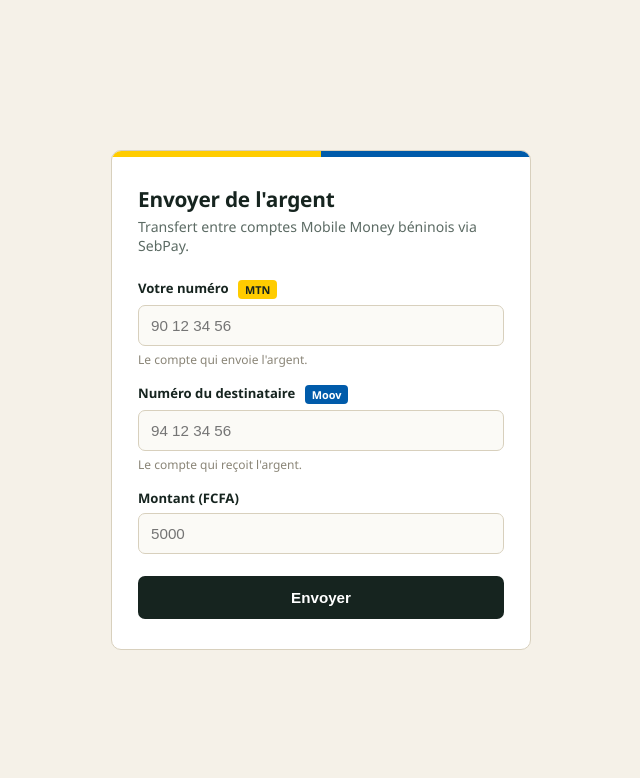
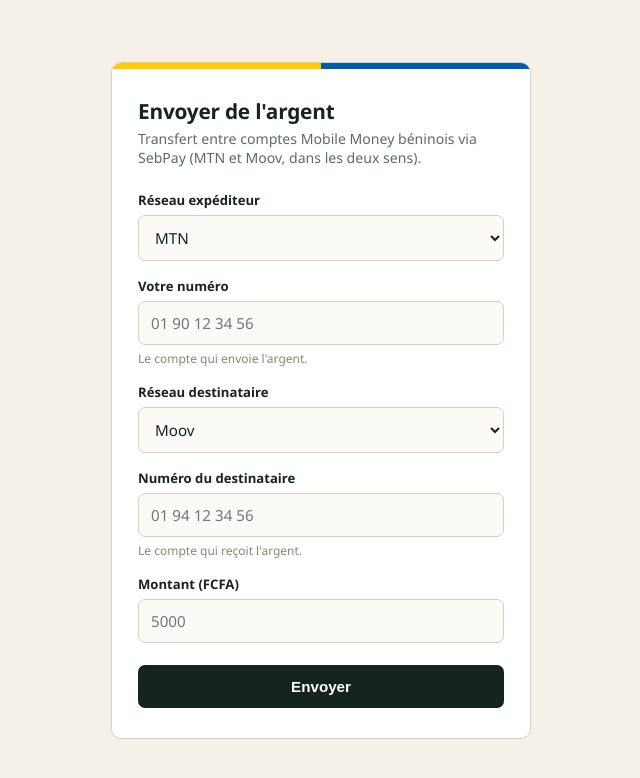
Before and after one commit to Sossouappolinaire/Th, a website: page public/index.html in a window 1280 px wide. Shown: the whole page, without its empty margins (319-959 px from the left). Drawn offline with Linux system fonts and the light colour scheme.

Commit message:
Add files via upload

```diff
--- a/public/app.js
+++ b/public/app.js
@@ -13,8 +13,10 @@ function showMessage(text, type) {
 }
 
 function isValidBeninPhone(value) {
-  const digits = value.replace(/\D/g, '');
-  return digits.length === 8 || (digits.length === 11 && digits.startsWith('229'));
+  let digits = value.replace(/\D/g, '');
+  if (digits.startsWith('229')) digits = digits.slice(3);
+  // Ancien format (8 chiffres) ou nouveau format depuis le 30/11/2024 (01 + 8 chiffres)
+  return digits.length === 8 || (digits.length === 10 && digits.startsWith('01'));
 }
 
 function sleep(ms) {
@@ -46,7 +48,9 @@ form.addEventListener('submit', async (event) => {
   event.preventDefault();
   messageBox.className = 'message';
 
+  const senderOperator = document.getElementById('senderOperator').value;
   const senderPhone = document.getElementById('senderPhone').value.trim();
+  const receiverOperator = document.getElementById('receiverOperator').value;
   const receiverPhone = document.getElementById('receiverPhone').value.trim();
   const amount = document.getElementById('amount').value.trim();
 
@@ -67,7 +71,7 @@ form.addEventListener('submit', async (event) => {
     const response = await fetch('/api/transfer', {
       method: 'POST',
       headers: { 'Content-Type': 'application/json' },
-      body: JSON.stringify({ senderPhone, receiverPhone, amount }),
+      body: JSON.stringify({ senderOperator, senderPhone, receiverOperator, receiverPhone, amount }),
     });
 
     const data = await response.json();
--- a/public/index.html
+++ b/public/index.html
@@ -77,15 +77,17 @@
     .badge--mtn { background: var(--mtn); color: #16241f; }
     .badge--moov { background: var(--moov); color: #fff; }
 
-    input {
+    input, select {
       width: 100%;
       padding: 11px 12px;
       border: 1px solid var(--line);
       border-radius: 7px;
       font-size: 0.95rem;
       background: #fbfaf6;
+      font-family: inherit;
+      color: inherit;
     }
-    input:focus {
+    input:focus, select:focus {
       outline: 2px solid var(--moov);
       outline-offset: 1px;
     }
@@ -123,18 +125,34 @@
     <div class="card__band"></div>
     <div class="card__body">
       <h1>Envoyer de l'argent</h1>
-      <p class="subtitle">Transfert entre comptes Mobile Money béninois via SebPay.</p>
+      <p class="subtitle">Transfert entre comptes Mobile Money béninois via SebPay (MTN et Moov, dans les deux sens).</p>
 
       <form id="transfer-form">
         <div class="field">
-          <label for="senderPhone">Votre numéro <span class="badge badge--mtn">MTN</span></label>
-          <input type="tel" id="senderPhone" name="senderPhone" placeholder="90 12 34 56" required />
+          <label for="senderOperator">Réseau expéditeur</label>
+          <select id="senderOperator" name="senderOperator" required>
+            <option value="mtn">MTN</option>
+            <option value="moov">Moov</option>
+          </select>
+        </div>
+
+        <div class="field">
+          <label for="senderPhone">Votre numéro</label>
+          <input type="tel" id="senderPhone" name="senderPhone" placeholder="01 90 12 34 56" required />
           <p class="hint">Le compte qui envoie l'argent.</p>
         </div>
 
         <div class="field">
-          <label for="receiverPhone">Numéro du destinataire <span class="badge badge--moov">Moov</span></label>
-          <input type="tel" id="receiverPhone" name="receiverPhone" placeholder="94 12 34 56" required />
+          <label for="receiverOperator">Réseau destinataire</label>
+          <select id="receiverOperator" name="receiverOperator" required>
+            <option value="moov">Moov</option>
+            <option value="mtn">MTN</option>
+          </select>
+        </div>
+
+        <div class="field">
+          <label for="receiverPhone">Numéro du destinataire</label>
+          <input type="tel" id="receiverPhone" name="receiverPhone" placeholder="01 94 12 34 56" required />
           <p class="hint">Le compte qui reçoit l'argent.</p>
         </div>
 
```
